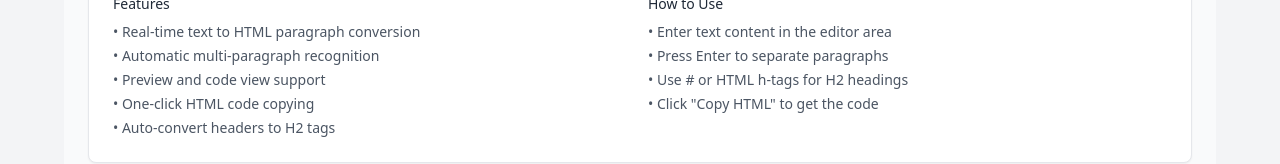
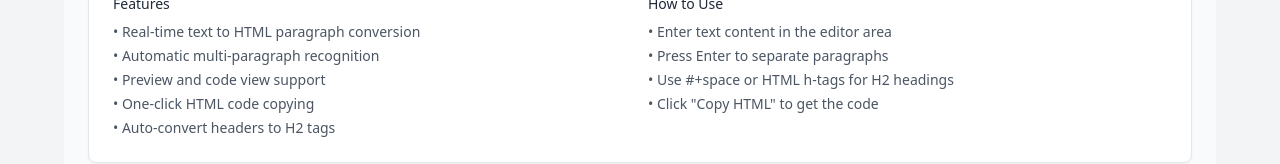
Before and after one commit to quinn265/bkrte-editor, a React (Create React App) app: page / in a window 1280 px wide. Shown: the part 786-950 px from the top of the page. Built offline with nearby package versions, Linux system fonts and the light colour scheme.

Commit message:
feat: Optimize message text

```diff
--- a/src/components/RichTextEditor.js
+++ b/src/components/RichTextEditor.js
@@ -40,9 +40,9 @@ const RichTextEditor = () => {
       howToUse: 'How to Use',
       usage1: '• Enter text content in the editor area',
       usage2: '• Press Enter to separate paragraphs',
-      usage3: '• Use # or HTML h-tags for H2 headings',
+      usage3: '• Use #+space or HTML h-tags for H2 headings',
       usage4: '• Click "Copy HTML" to get the code',
-      placeholder: 'Enter your text content here...\n\nEach paragraph will be automatically wrapped in HTML <p> tags.\n\nUse # for headings to make them H2 tags.\n\nPress Enter to create new paragraphs.',
+      placeholder: 'Enter your text content here...\n\nEach paragraph will be automatically wrapped in HTML <p> tags.\n\nPlease use #+space for headings to make them H2 tags.\n\nPress Enter to create new paragraphs.',
       textModePlaceholder: 'Please enter or paste your text content in Code Mode',
       emptyPreview: 'Preview will appear here...',
       emptyCode: '<!-- Generated HTML will appear here -->',
@@ -79,9 +79,9 @@ const RichTextEditor = () => {
       howToUse: '如何使用',
       usage1: '• 在编辑区输入文本内容',
       usage2: '• 按回车键分隔段落',
-      usage3: '• 使用 # 或 H标签标记小标题(H2)',
+      usage3: '• 使用 #+空格 或 H标签标记小标题(H2)',
       usage4: '• 点击"复制HTML"获取代码',
-      placeholder: '在此输入文本内容...\n\n每个段落将自动被包裹在HTML <p>标签中。\n\n使用 # 标记小标题（将自动转为H2）。\n\n按回车键创建新段落。',
+      placeholder: '在此输入文本内容...\n\n每个段落将自动被包裹在HTML <p>标签中。\n\n请使用 #+空格 标记小标题（将自动转为H2）。\n\n按回车键创建新段落。',
       textModePlaceholder: '请在代码视图中输入或粘贴您要处理的文本内容',
       emptyPreview: '预览将在此处显示...',
       emptyCode: '<!-- 生成的HTML将在此处显示 -->',
```
